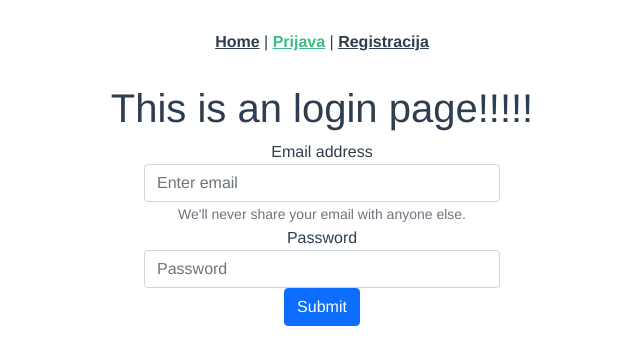
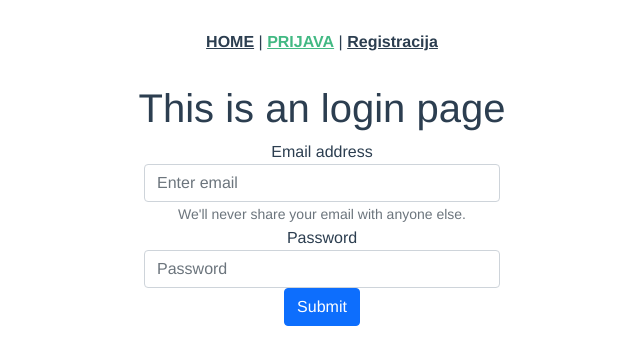
Before and after one commit to VjekoslavLalic/PronadiEkipu, a Vue app: page /Login in a window 1280 px wide. Shown: the top 364 px of the page, without its empty margins (318-958 px from the left). Built offline with nearby package versions, Linux system fonts and the light colour scheme.

Commit message:
Promjena  app

```diff
--- a/src/App.vue
+++ b/src/App.vue
@@ -1,8 +1,8 @@
 <template>
   <div id="app">
     <div id="nav">
-      <router-link to="/">Home</router-link> |
-      <router-link to="/Login">Prijava</router-link> |
+      <router-link to="/">HOME</router-link> |
+      <router-link to="/Login">PRIJAVA</router-link> |
       <router-link to="/Signup">Registracija</router-link>
     </div>
     <router-view />
--- a/src/views/Login.vue
+++ b/src/views/Login.vue
@@ -1,6 +1,6 @@
 <template>
   <div class="about">
-    <h1>This is an login page!!!!!</h1>
+    <h1>This is an login page</h1>
     <div class="container">
       <div class="row">
         <div class="col-sm"></div>
```
